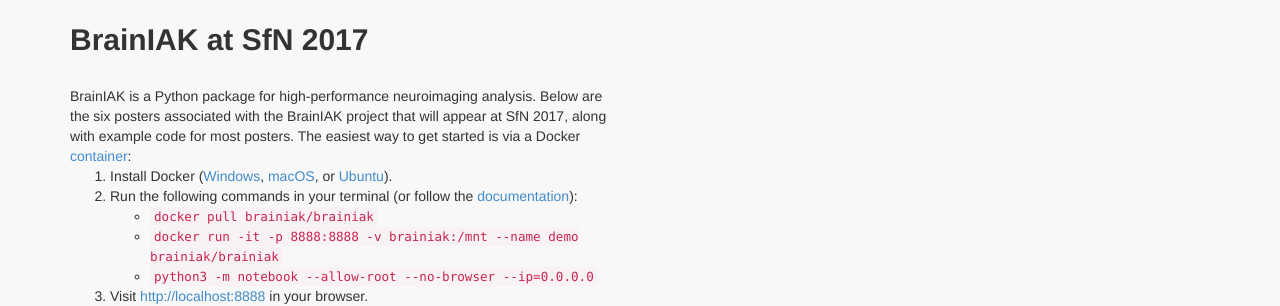
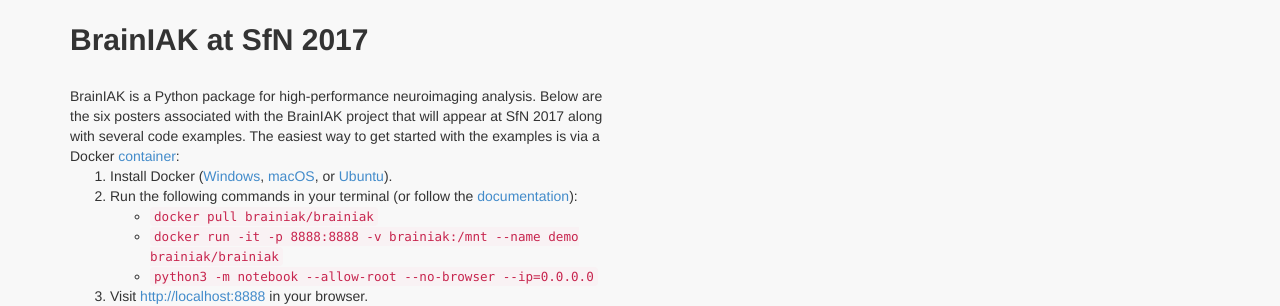
Before and after one commit to manojneuro/brainiak.github.io, a Jekyll site: the page built from sfn2017/index.md, in a window 1280 px wide and 900 px high. Shown: the part 198-504 px from the top of the window. Built offline with Jekyll 4.4.1, drawn with Linux system fonts in a browser that asks for light colours.

Commit message:
Fix some text

```diff
--- a/sfn2017/index.md
+++ b/sfn2017/index.md
@@ -12,8 +12,8 @@ title: Society for Neuroscience 2017
 <h2 class='section-heading'>BrainIAK at SfN 2017</h2>
 <div class='row text'>
 <div class='col-lg-6'>
-BrainIAK is a Python package for high-performance neuroimaging analysis. Below are the six posters associated with the BrainIAK project that will appear at SfN 2017, along with example code for most posters.
-The easiest way to get started is via a Docker <a href='https://www.docker.com/what-container'>container</a>:
+BrainIAK is a Python package for high-performance neuroimaging analysis. Below are the six posters associated with the BrainIAK project that will appear at SfN 2017 along with several code examples.
+The easiest way to get started with the examples is via a Docker <a href='https://www.docker.com/what-container'>container</a>:
 <ol>
    <li>Install Docker (<a href='https://www.docker.com/docker-windows#availability'>Windows</a>, <a href='https://www.docker.com/docker-mac#availability'>macOS</a>, or <a href='https://www.docker.com/docker-ubuntu#availability'>Ubuntu</a>).</li>
    <li>Run the following commands in your terminal (or follow the <a href='/docs/#docker'>documentation</a>):
```
